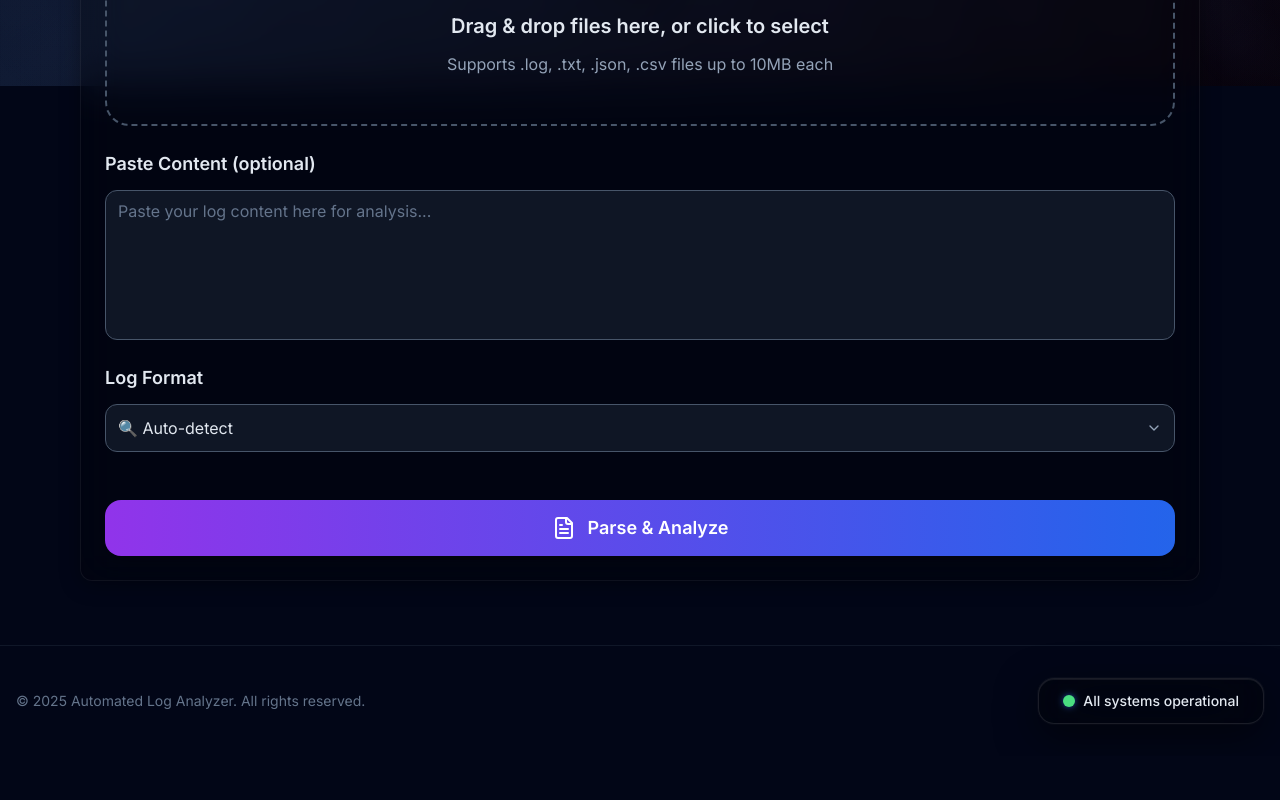
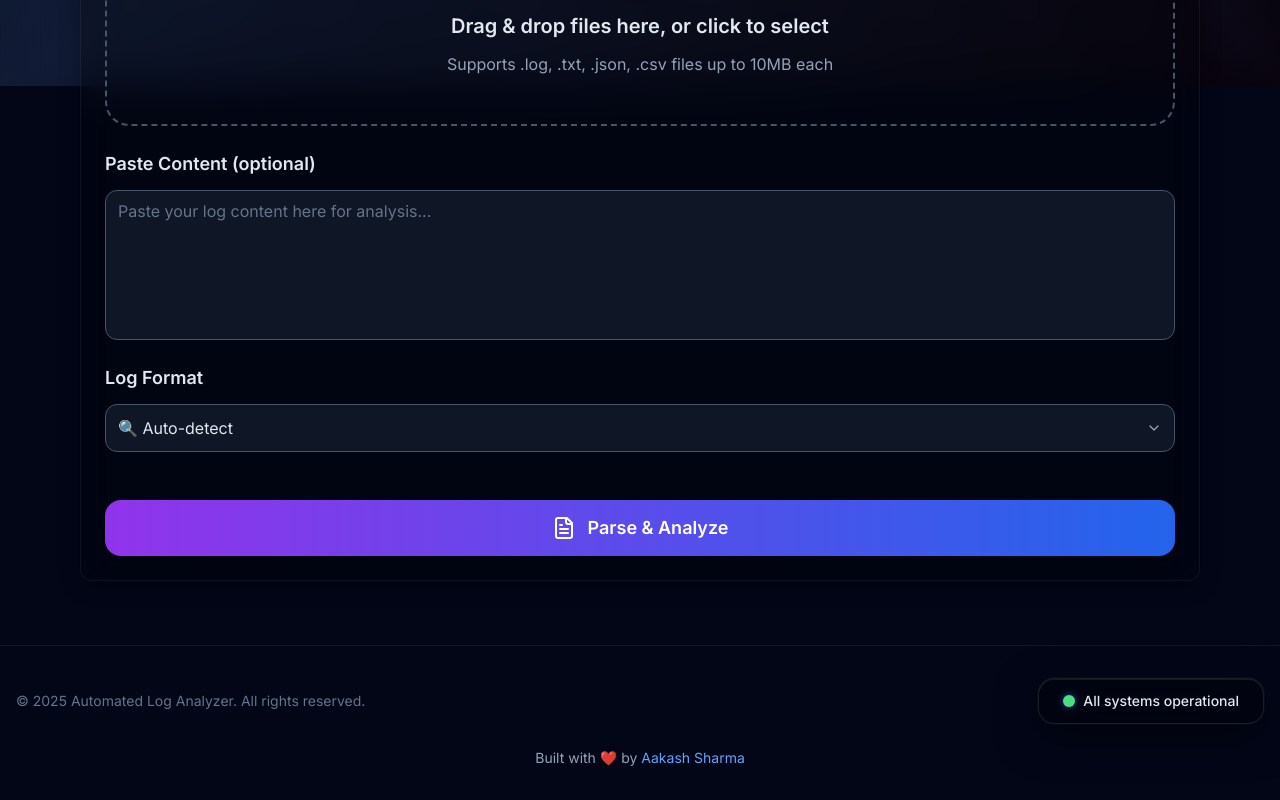
Before and after one commit to aakashsharma7/Automated-Log-Analyzer, a Next.js app: page / in a window 1280 px wide. Shown: the part 714-1514 px from the top of the page. Before the commit the page ends 1470 px from the top, so only its background shows below. Built offline with nearby package versions, Linux system fonts and the light colour scheme.

Commit message:
feat(ui): footer

```diff
--- a/src/app/layout.tsx
+++ b/src/app/layout.tsx
@@ -87,6 +87,20 @@ export default function RootLayout({
                     </div> */}
                       </div>
                     </div>
+                    {/* Centered Built with Heart */}
+                    <div className="mt-6 text-center">
+                      <p className="text-slate-400 text-sm">
+                        Built with <span className="text-red-500 animate-pulse">❤️</span> by{' '}
+                        <a
+                          href="https://www.linkedin.com/in/aakash-sharma-dev/"
+                          target="_blank"
+                          rel="noopener noreferrer"
+                          className="text-blue-400 hover:text-blue-300 hover:underline transition-colors duration-300 hover-soft-scale inline-block"
+                        >
+                          Aakash Sharma
+                        </a>
+                      </p>
+                    </div>
                   </div>
                 </footer>
               </div>
```
